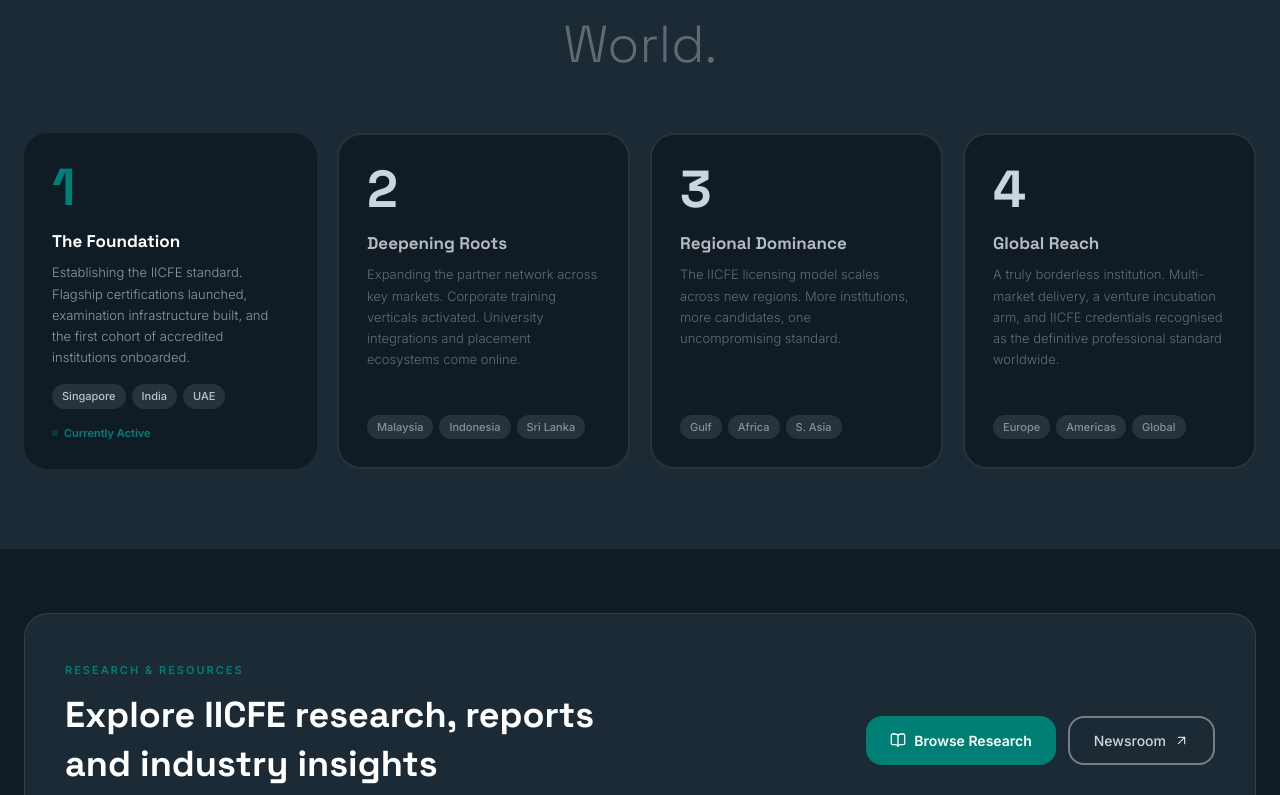
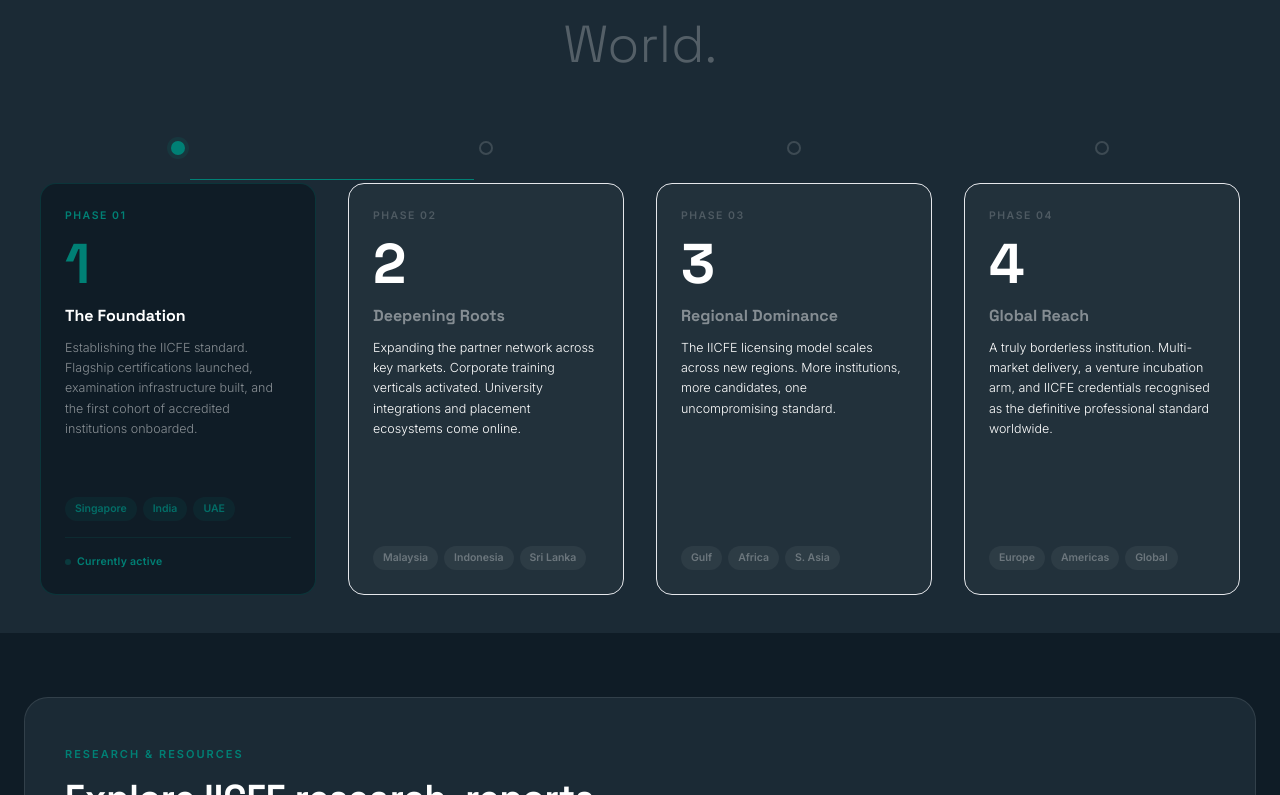
Before and after one commit to iicfeglobal-create/IICFE, a React (Vite) app: page / in a window 1280 px wide. Shown: the part 6128-6923 px from the top of the page. Built offline with nearby package versions, Linux system fonts and the light colour scheme.

Commit message:
Update GlobalExpansion.jsx

```diff
--- a/src/components/sections/GlobalExpansion.jsx
+++ b/src/components/sections/GlobalExpansion.jsx
@@ -1,47 +1,99 @@
 const phases = [
-  { num:'1', title:'The Foundation',           desc:'Establishing the IICFE standard. Flagship certifications launched, examination infrastructure built, and the first cohort of accredited institutions onboarded.', markets:['Singapore','India','UAE'],        active:true },
-  { num:'2', title:'Deepening Roots',    desc:'Expanding the partner network across key markets. Corporate training verticals activated. University integrations and placement ecosystems come online.', markets:['Malaysia','Indonesia','Sri Lanka'], active:false },
-  { num:'3', title:'Regional Dominance', desc:'The IICFE licensing model scales across new regions. More institutions, more candidates, one uncompromising standard.', markets:['Gulf','Africa','S. Asia'],         active:false },
-  { num:'4', title:'Global Reach',       desc:'A truly borderless institution. Multi-market delivery, a venture incubation arm, and IICFE credentials recognised as the definitive professional standard worldwide.', markets:['Europe','Americas','Global'],      active:false },
+  { num: '01', title: 'The Foundation', desc: 'Establishing the IICFE standard. Flagship certifications launched, examination infrastructure built, and the first cohort of accredited institutions onboarded.', markets: ['Singapore', 'India', 'UAE'], active: true },
+  { num: '02', title: 'Deepening Roots', desc: 'Expanding the partner network across key markets. Corporate training verticals activated. University integrations and placement ecosystems come online.', markets: ['Malaysia', 'Indonesia', 'Sri Lanka'], active: false },
+  { num: '03', title: 'Regional Dominance', desc: 'The IICFE licensing model scales across new regions. More institutions, more candidates, one uncompromising standard.', markets: ['Gulf', 'Africa', 'S. Asia'], active: false },
+  { num: '04', title: 'Global Reach', desc: 'A truly borderless institution. Multi-market delivery, a venture incubation arm, and IICFE credentials recognised as the definitive professional standard worldwide.', markets: ['Europe', 'Americas', 'Global'], active: false },
 ]
 
 export default function GlobalExpansion() {
   return (
     <section className="py-20 bg-ink-soft">
       <div className="max-w-[1320px] mx-auto px-6">
-        <div className="text-center max-w-[480px] mx-auto mb-14">
-          <p className="text-[11px] font-bold tracking-[2px] uppercase text-teal-400 mb-3">Global Roadmap</p>
+
+        {/* Header */}
+        <div className="text-center max-w-[480px] mx-auto mb-16">
+          <p className="text-[11px] font-bold tracking-[2.5px] uppercase text-lime mb-3">Global Roadmap</p>
           <h2 className="font-heading text-[40px] lg:text-[52px] font-bold text-white leading-tight">
             Building a Standard<br />
-            <span className="text-white/30 font-light">That Travels the World.</span>
+            <span className="text-white/25 font-light">That Travels the World.</span>
           </h2>
         </div>
 
-        <div className="grid grid-cols-1 sm:grid-cols-2 lg:grid-cols-4 gap-5">
+        {/* Timeline connector */}
+        <div className="relative">
+          {/* Background connector line */}
+          <div className="hidden lg:block absolute top-[38px] left-[calc(12.5%+12px)] right-[calc(12.5%+12px)] h-px bg-white/8 z-0" />
+          {/* Active fill — spans first phase dot */}
+          <div className="hidden lg:block absolute top-[38px] left-[calc(12.5%+12px)] w-[calc(25%-24px)] h-px bg-lime z-10" />
+
+          <div className="grid grid-cols-1 sm:grid-cols-2 lg:grid-cols-4 gap-0 relative z-20">
             {phases.map(({ num, title, desc, markets, active }) => (
-            <div
-              key={num}
-              className={`rounded-3xl p-7 flex flex-col hover:-translate-y-1 transition-all duration-200 cursor-default
-                ${active ? 'bg-ink' : 'bg-ink border-2 border-white/10 hover:border-lime'}`}
-            >
-              <div className={`font-heading text-[52px] font-bold leading-none mb-4 ${active ? 'text-lime' : 'text-slate-300'}`}>{num}</div>
-              <h4 className={`font-heading text-[17px] font-bold mb-2 ${active ? 'text-white' : 'text-white/70'}`}>{title}</h4>
-              <p className={`text-[13px] font-light leading-relaxed flex-1 mb-4 ${active ? 'text-white/55' : 'text-white/35'}`}>{desc}</p>
+              <div key={num} className="px-4">
+
+                {/* Dot */}
+                <div className="flex justify-center mb-7">
+                  <div className={`w-3.5 h-3.5 rounded-full border-2 transition-all ${
+                    active
+                      ? 'bg-lime border-lime ring-4 ring-lime/15'
+                      : 'bg-ink-soft border-white/15'
+                  }`} />
+                </div>
+
+                {/* Card */}
+                <div className={`rounded-2xl p-6 h-full flex flex-col transition-all duration-200 ${
+                  active
+                    ? 'bg-ink border border-lime/25 hover:-translate-y-1'
+                    : 'bg-white/[0.03] border border-white/7 hover:border-white/15 hover:-translate-y-1'
+                }`}>
+                  {/* Phase label */}
+                  <p className={`text-[10.5px] font-bold tracking-[1.5px] uppercase mb-3 ${active ? 'text-lime' : 'text-white/20'}`}>
+                    Phase {num}
+                  </p>
+
+                  {/* Big number */}
+                  <div className={`font-heading text-[56px] font-extrabold leading-none mb-3 ${active ? 'text-lime' : 'text-white/8'}`}>
+                    {num.replace(/^0/, '')}
+                  </div>
+
+                  {/* Title */}
+                  <h4 className={`font-heading text-[16px] font-bold mb-2.5 ${active ? 'text-white' : 'text-white/45'}`}>
+                    {title}
+                  </h4>
+
+                  {/* Description */}
+                  <p className={`text-[12.5px] font-light leading-relaxed flex-1 mb-4 ${active ? 'text-white/50' : 'text-white/22'}`}>
+                    {desc}
+                  </p>
+
+                  {/* Market tags */}
                   <div className="flex flex-wrap gap-1.5">
                     {markets.map(m => (
-                  <span key={m} className={`text-[11px] px-2.5 py-1 rounded-full font-medium ${active ? 'bg-white/10 text-white/70' : 'bg-white/10 text-white/45'}`}>{m}</span>
+                      <span
+                        key={m}
+                        className={`text-[10.5px] font-semibold px-2.5 py-1 rounded-full ${
+                          active ? 'bg-lime/10 text-lime/80' : 'bg-white/5 text-white/30'
+                        }`}
+                      >
+                        {m}
+                      </span>
                     ))}
                   </div>
+
+                  {/* Active badge */}
                   {active && (
-                <div className="mt-4 flex items-center gap-1.5 text-[11px] text-lime font-bold">
+                    <div className="mt-4 pt-4 border-t border-lime/15 flex items-center gap-1.5 text-[10.5px] font-bold text-lime tracking-wide">
                       <span className="w-1.5 h-1.5 bg-lime rounded-full blink-dot" />
-                  Currently Active
+                      Currently active
                     </div>
                   )}
+                </div>
+
               </div>
             ))}
           </div>
         </div>
+
+      </div>
     </section>
   )
 }
```
Lines whose indentation alone changed are shown as unchanged.
